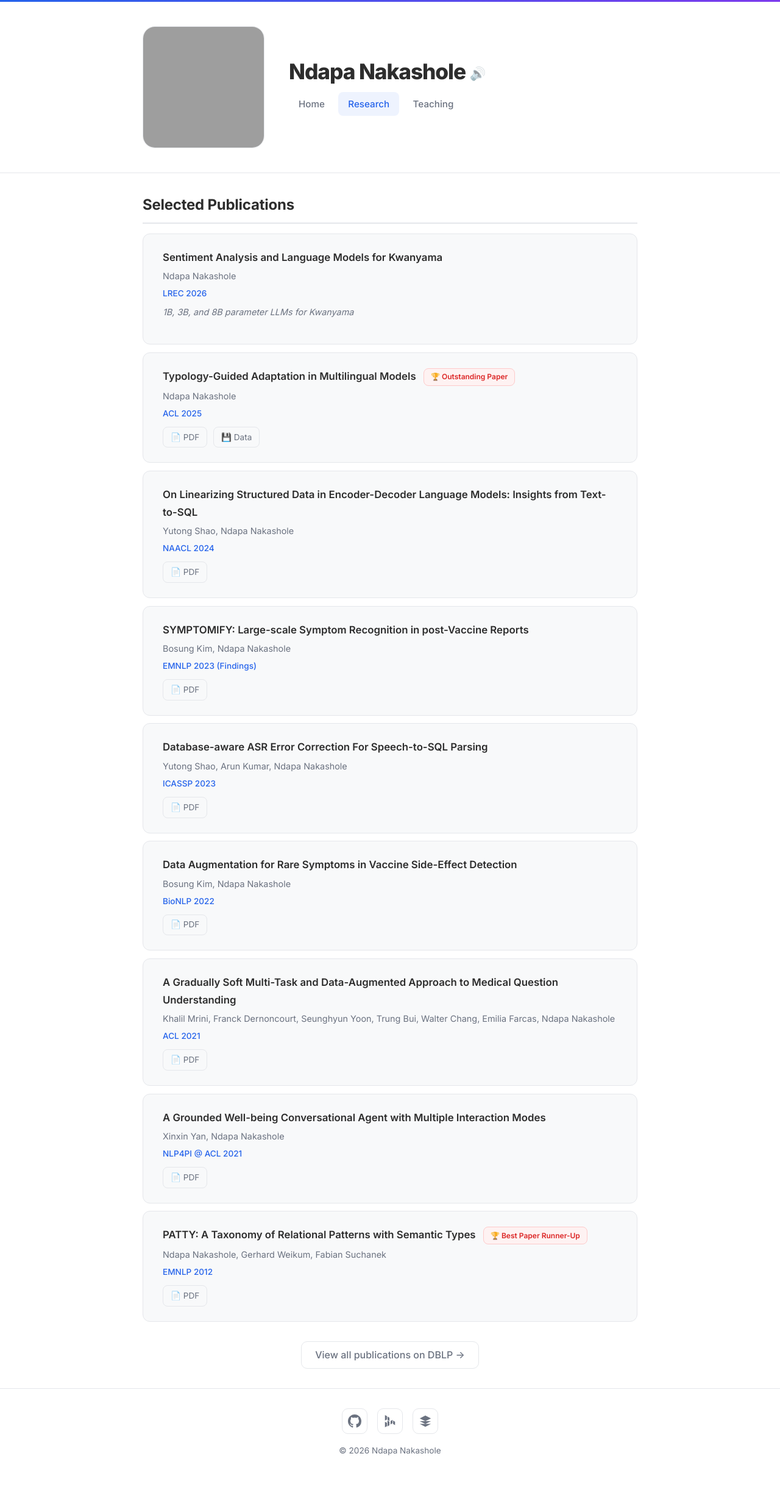
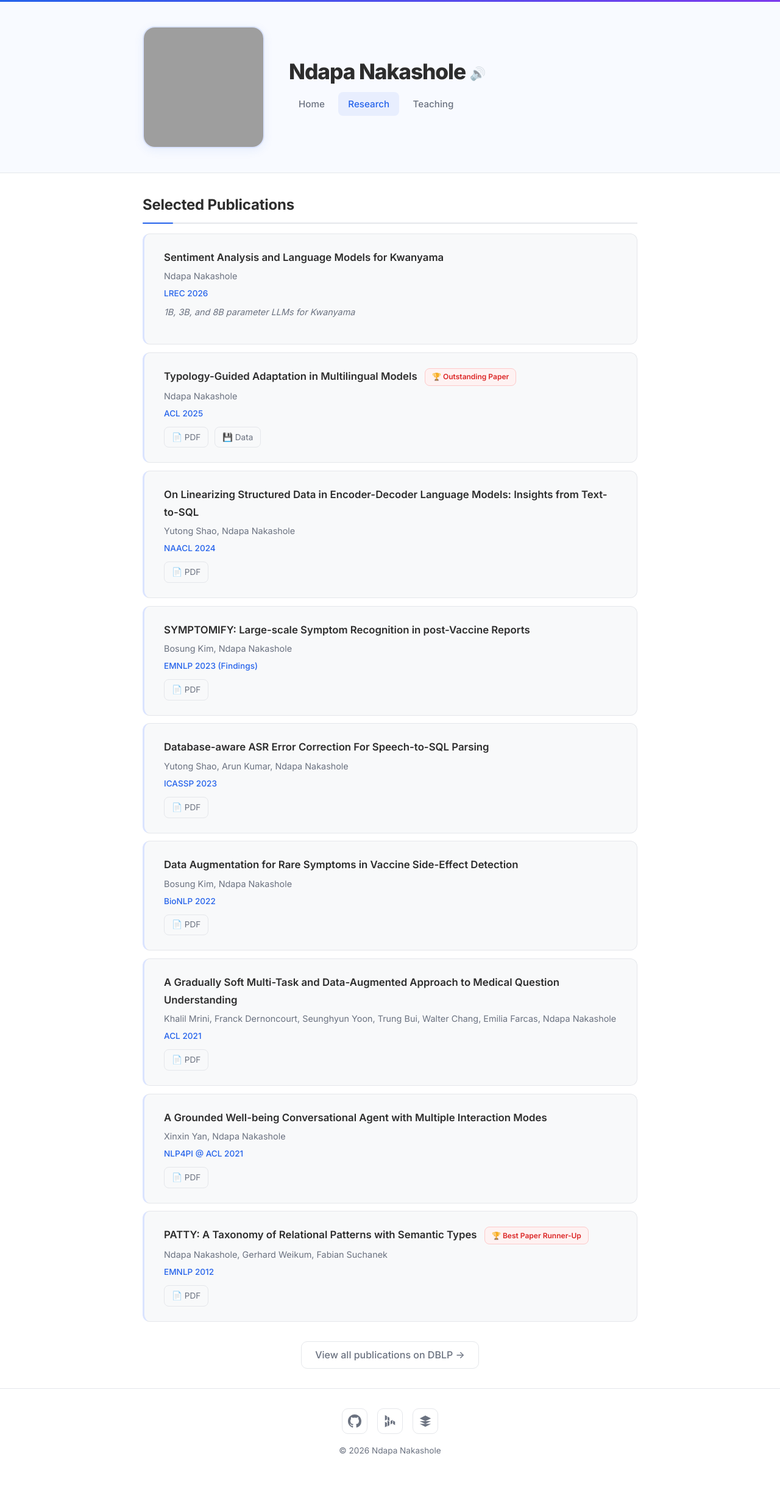
Before and after one commit to ndapa/ndapa.github.io, a Jekyll site: the page built from research.md, in a window 1280 px wide. Shown: the whole page at 61% size. Built offline with Jekyll 4.4.1, drawn with Linux system fonts in a browser that asks for light colours; grey boxes are pictures that could not be loaded.

Commit message:
Add subtle blue color accents to header, cards, and headings

```diff
--- a/assets/css/style.css
+++ b/assets/css/style.css
@@ -55,7 +55,7 @@ body {
    ============================================ */
 .site-header {
   padding: 0;
-  background: var(--bg);
+  background: #f8faff;
   border-bottom: 1px solid var(--border);
 }
 
@@ -77,7 +77,8 @@ body {
   height: 200px;
   border-radius: 20px;
   overflow: hidden;
-  border: 1px solid var(--border);
+  border: 2px solid #dbe4ff;
+  box-shadow: 0 4px 16px rgba(37, 99, 235, 0.08);
 }
 
 .profile-image {
@@ -164,6 +165,18 @@ h2 {
   margin: 2rem 0 1rem;
   padding-bottom: 0.5rem;
   border-bottom: 2px solid var(--border);
+  position: relative;
+}
+
+h2::after {
+  content: '';
+  position: absolute;
+  bottom: -2px;
+  left: 0;
+  width: 50px;
+  height: 2px;
+  background: var(--accent);
+  border-radius: 1px;
 }
 
 h3 {
@@ -198,7 +211,14 @@ strong {
 }
 
 /* ---- Section cards ---- */
-.bio-section,
+.bio-section {
+  background: linear-gradient(135deg, #f8faff, #f0f4ff);
+  border: 1px solid #dbe4ff;
+  border-radius: var(--radius);
+  padding: 1.5rem 2rem;
+  margin: 1.5rem 0;
+}
+
 .contact-section {
   background: var(--bg-card);
   border: 1px solid var(--border);
@@ -211,6 +231,7 @@ strong {
 .pub-card {
   background: var(--bg-card);
   border: 1px solid var(--border);
+  border-left: 3px solid #dbe4ff;
   border-radius: var(--radius);
   padding: 1.5rem 2rem;
   margin: 0.8rem 0;
@@ -218,7 +239,7 @@ strong {
 }
 
 .pub-card:hover {
-  border-color: var(--accent);
+  border-left-color: var(--accent);
 }
 
 .pub-card .pub-title {
```
